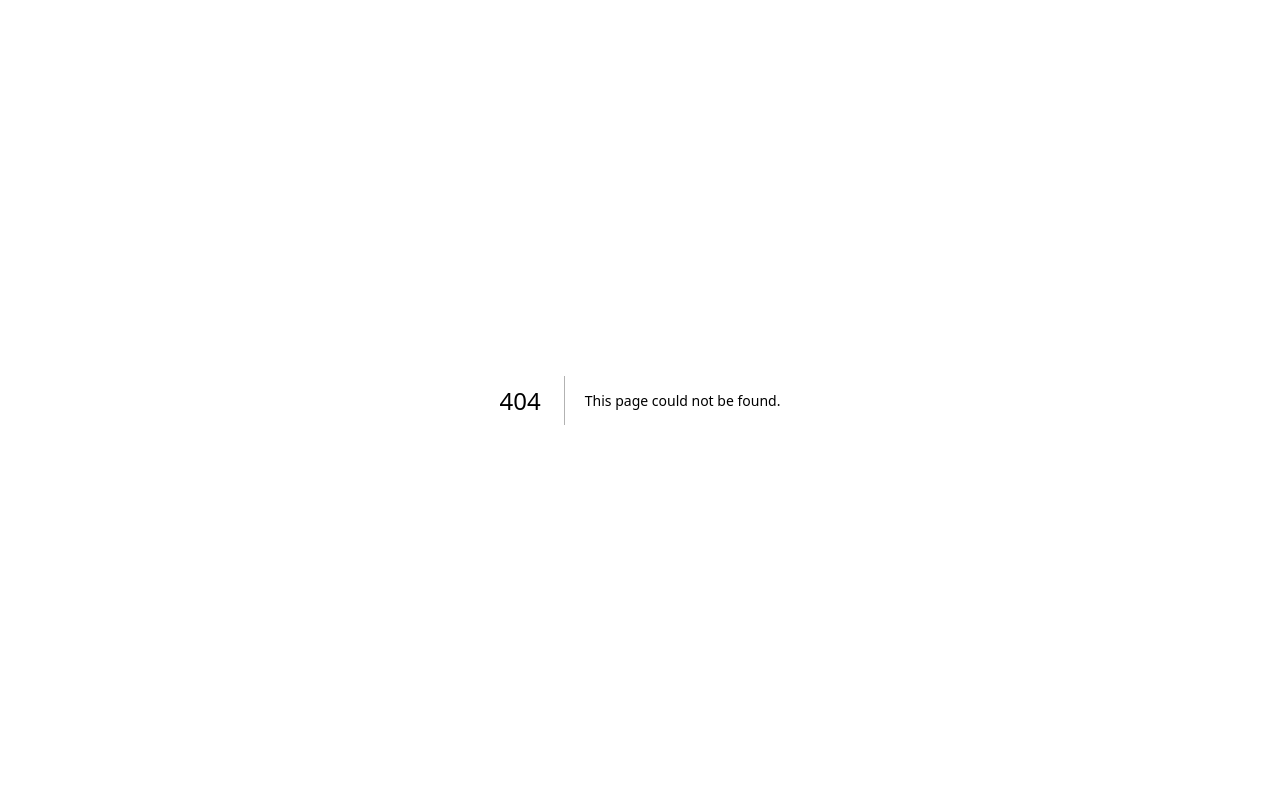
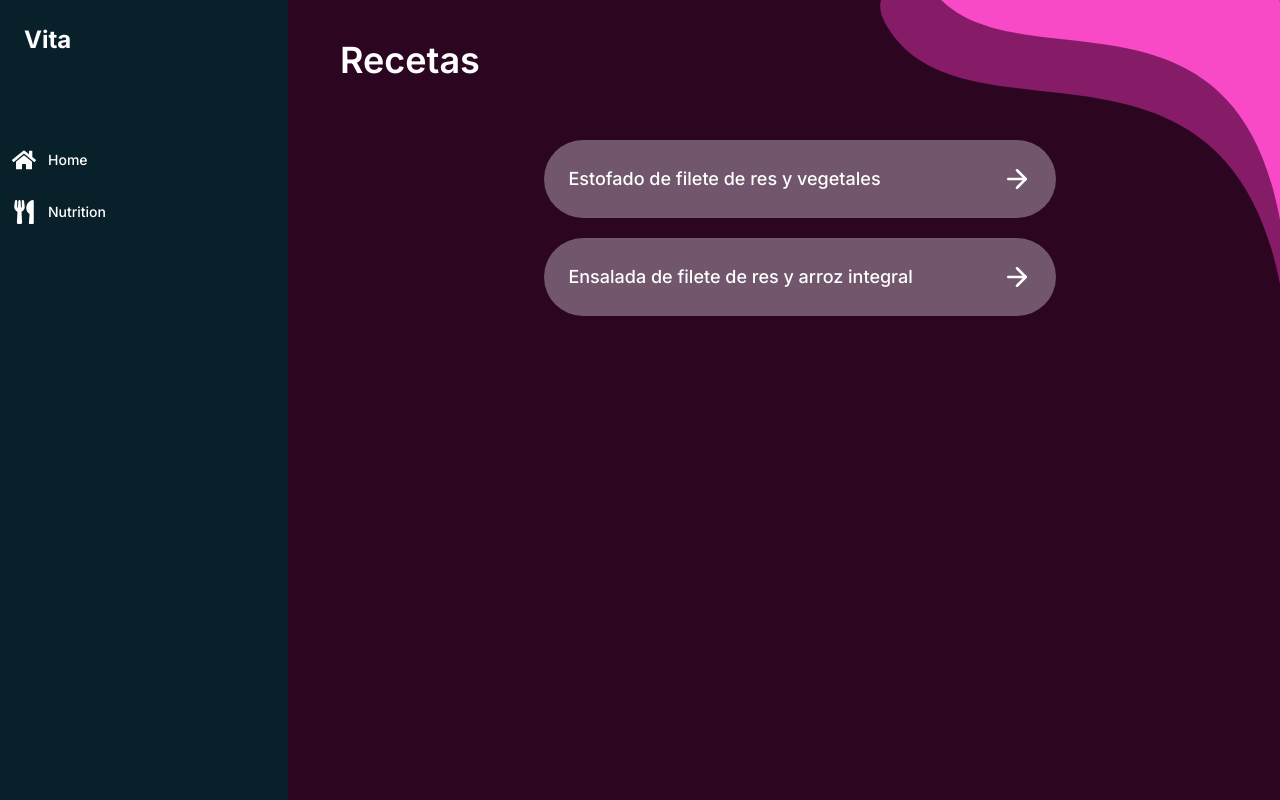
Before and after one commit to wizelineacademy/itesm-socioformador-feb-jun-2024-vita, a Next.js app in the folder vita/: page /nutrition/recipes/list in a window 1280 px wide. Before the commit this address had no page. Built offline with nearby package versions, Linux system fonts and the light colour scheme.

Commit message:
feat: Added recipe list

```diff
--- a/vita/app/(main)/nutrition/recipes/ingredients/page.tsx
+++ b/vita/app/(main)/nutrition/recipes/ingredients/page.tsx
@@ -7,7 +7,6 @@ import { useRouter } from 'next/navigation';
 import { cn } from "@/lib/utils";
 import ListItem from "@/app/components/list/ListItem";
 import MainButton from "@/app/components/buttons/MainButton";
-
 
 const RecipesIngredients = () => {
   const [selectedIngredients, setSelectedIngredients] = useState<string[]>(["carne", "papa"]);
--- /dev/null
+++ b/vita/app/(main)/nutrition/recipes/list/page.tsx
@@ -0,0 +1,50 @@
+'use client'
+import { useRouter } from 'next/navigation';
+import Image from 'next/image';
+import MainButton from '@/app/components/buttons/MainButton';
+import { useState } from 'react';
+import ListItem from '@/app/components/list/ListItem';
+import ListItemLink from '@/app/components/list/ListItemLink';
+
+
+const RecipesList = () => {
+
+    const [recipes, setRecipes] = useState<Recipe[]>([
+        {
+            "name": "Estofado de filete de res y vegetales",
+            "description": "Un estofado reconfortante cargado de vegetales frescos y tiernos trozos de filete de res.",
+            "ingredients": ["Filete de res", "Papa", "Arroz", "Zanahoria", "Cebolla", "Caldo de carne", "Especias al gusto"],
+            "steps": ["Corta el filete de res en trozos pequeños y sazona al gusto con tus especias preferidas.", "En una olla grande, sofríe la cebolla hasta que esté transparente.", "Agrega los trozos de filete de res y cocina hasta que estén dorados por fuera.", "Incorpora las papas, zanahorias y arroz.", "Vierte el caldo de carne suficiente para cubrir los ingredientes y deja hervir.", "Reduce el fuego y cocina a fuego lento hasta que las verduras estén tiernas y el arroz esté cocido.", "Sirve caliente y disfruta de este reconfortante estofado."],
+            "time": "1 hora"
+        },
+        {
+            "name": "Ensalada de filete de res y arroz integral",
+            "description": "Una ensalada fresca y satisfactoria con tiernas tiras de filete de res y arroz integral.",
+            "ingredients": ["Filete de res", "Arroz integral", "Zanahoria", "Pimiento", "Espinacas", "Vinagreta de tu elección"],
+            "steps": ["Cocina el arroz integral según las instrucciones del paquete y deja enfriar.", "Mientras tanto, corta el filete de res en tiras delgadas y saltea hasta que estén cocidas.", "En un tazón grande, combina el arroz cocido, las tiras de filete de res, zanahorias ralladas, pimientos en tiras y espinacas frescas.", "Aliña con tu vinagreta favorita y mezcla bien.", "Sirve frío como una deliciosa ensalada nutritiva."],
+            "time": "30 minutos"
+        }
+    ]);
+
+    const router = useRouter();
+
+    const navigateToRecipe = () => {
+        router.push("/nutrition/recipes/list/detail")
+    }
+
+    return (
+        <div className="ml-5 mr-5">
+            <h2 className={"mt-2 text-4xl text-white font-semibold md:mt-10"}>Recetas</h2>
+            <div className="mt-5 flex flex-wrap md:mx-auto md:items-center w-full lg:w-2/3 lg:my-10">
+                {
+                    recipes.map(recipe => (
+                        <ListItemLink key={recipe.name} text={recipe.name}/>
+                    ))
+                }
+
+            </div>
+        </div>
+    );
+};
+
+export default RecipesList;
--- /dev/null
+++ b/vita/app/components/list/ListItemLink.tsx
@@ -0,0 +1,19 @@
+import { ArrowRight } from 'lucide-react';
+import React from 'react';
+
+interface ListItemProps {
+    text: string;
+}
+
+const ListItemLink: React.FC<ListItemProps> = ({
+    text
+ }) => {
+    return (
+        <li className="w-5/6 mt-5 px-6 py-6 text-md mx-auto rounded-3xl flex justify-between items-center text-center text-white font-medium bg-custom-lightpurple sm:py-7 lg:text-lg lg:rounded-full lg:py-6 md:max-w-[1200px]">
+            {text}
+            <ArrowRight width={30} height={30} className='hidden lg:inline-block'/>
+        </li>
+    );
+};
+
+export default ListItemLink;
```
Also changed, not shown: vita/context/ingredients.tsx (added, +9 -0 lines), vita/datatypes/recipe.tsx (added, +7 -0 lines), vita/app/(main)/nutrition/recipes/list/detail/page.tsx (added).
